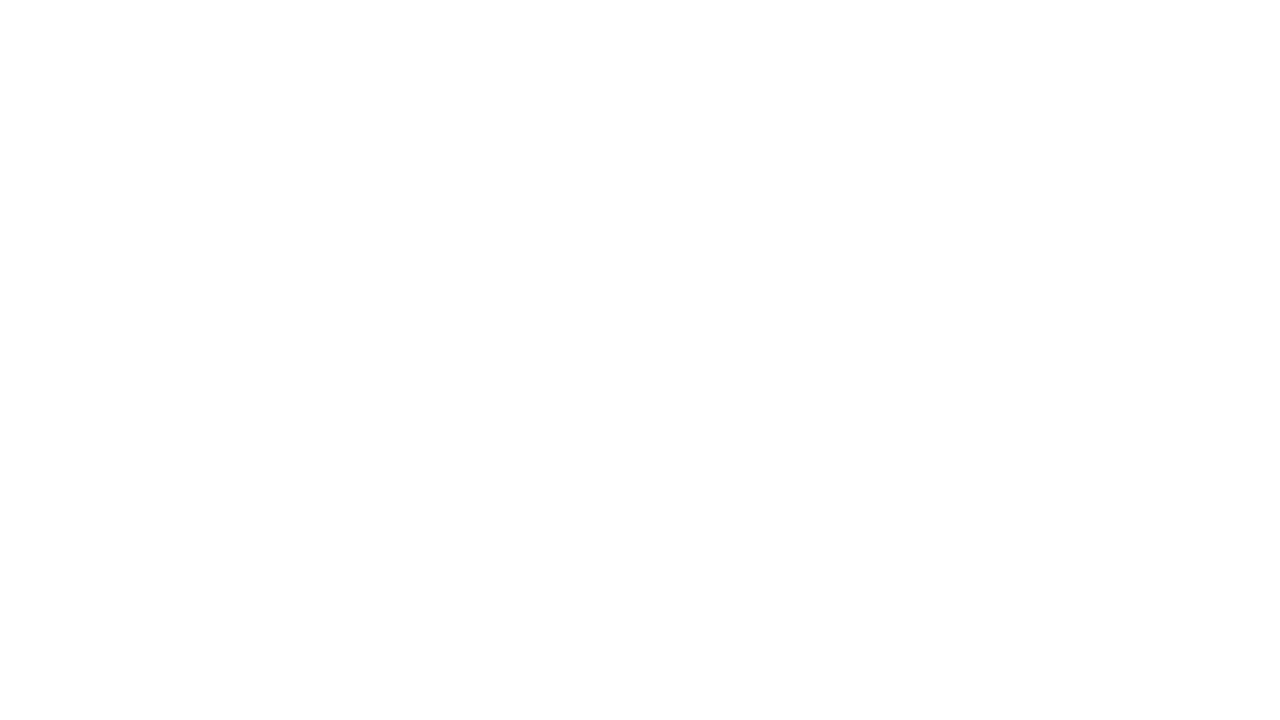
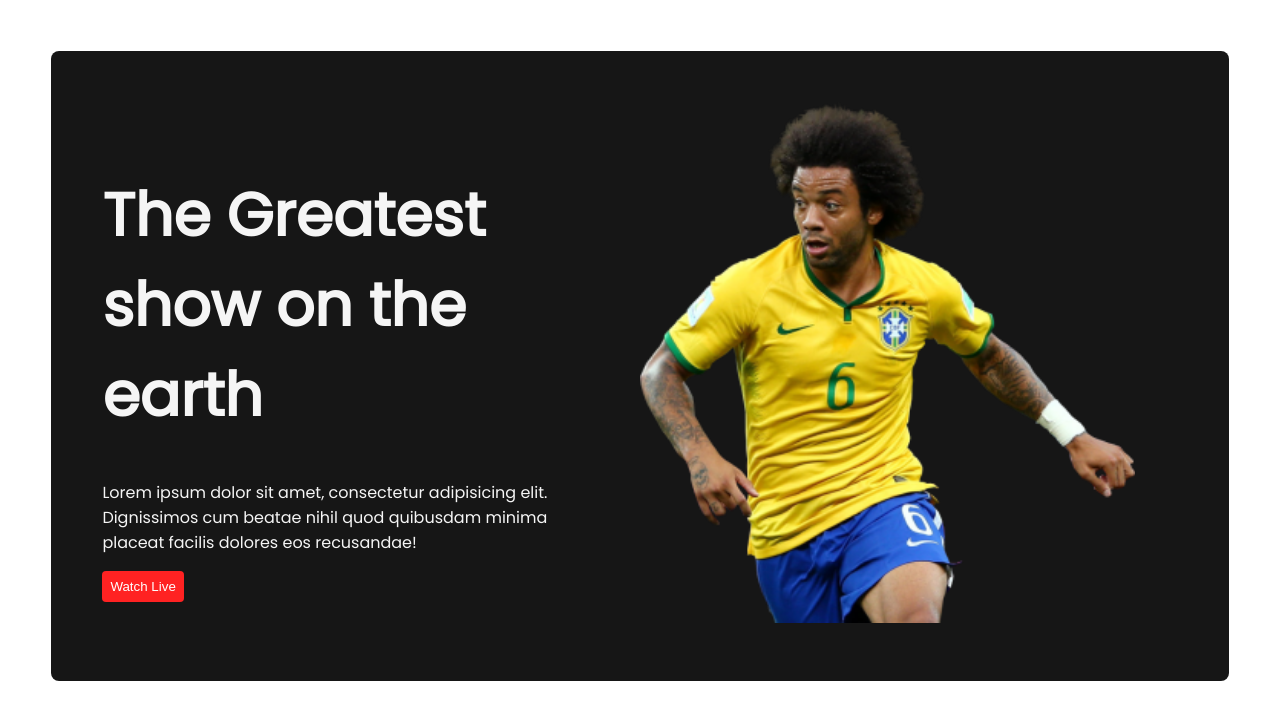
Before and after one commit to DevMuzahid778/World-Cup-Responsive, a plain HTML site: page index.html in a window 1280 px wide. Drawn offline with Linux system fonts and the light colour scheme.

Commit message:
header part added

```diff
--- a/index.html
+++ b/index.html
@@ -11,6 +11,17 @@
     <link href="https://fonts.googleapis.com/css2?family=Poppins&display=swap" rel="stylesheet">
 </head>
 <body>
-
+    <header>
+        <div class="firstsection">
+           <div class="half-width">
+            <h1>The Greatest show on the earth</h1>
+            <p>Lorem ipsum dolor sit amet, consectetur adipisicing elit. Dignissimos cum beatae nihil quod quibusdam minima placeat facilis dolores eos recusandae!</p>
+            <button><a href="">Watch Live</a></button>
+           </div>
+           <div class="half-width">
+            <img src="media/Banner Image.png" alt="">
+           </div>
+        </div>
+    </header>
 </body>
 </html>
--- a/style.css
+++ b/style.css
@@ -0,0 +1,38 @@
+body{
+    font-family: 'Poppins', sans-serif;
+    font-weight: 100;
+    margin: 0 auto;
+}
+
+/* header Part started */
+.firstsection{
+    display: flex;
+    align-items: center;
+    background-color: #161616;
+    color: whitesmoke;
+    margin: 4%;
+    padding: 4%;
+    border-radius: 8px;
+}
+h1{
+    font-size: 60px;
+}
+.half-width{
+    width: 50%;
+    margin-right: 4%;
+}
+.half-width img{
+    width: 100%;
+
+}
+button{
+    border: none;
+    background-color: rgb(255, 34, 34);
+    border-radius: 4px;
+    padding: 8px;
+}
+a{
+    text-decoration: none;
+    color: white;
+}
+/* header Part ended */
```
